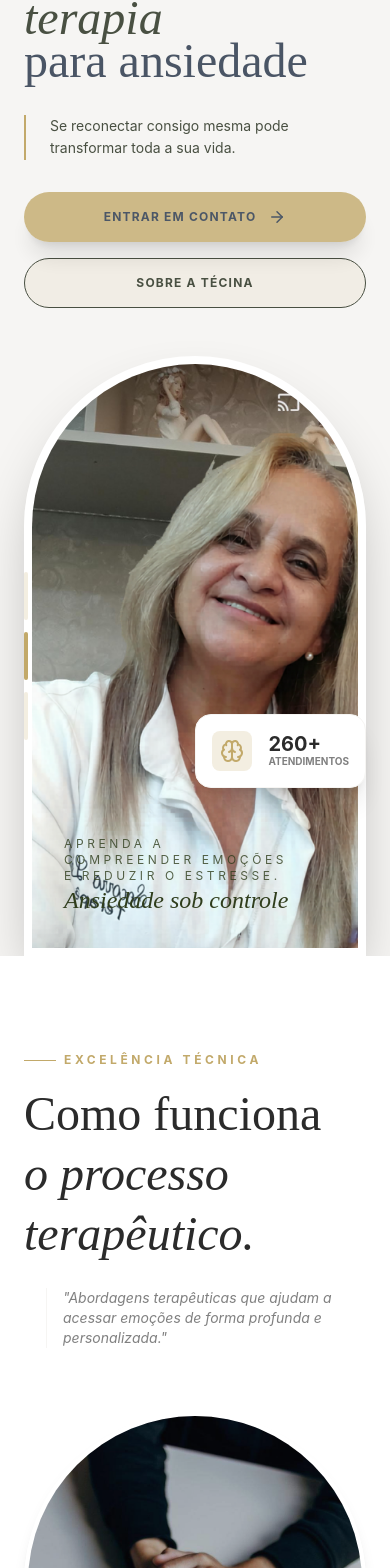
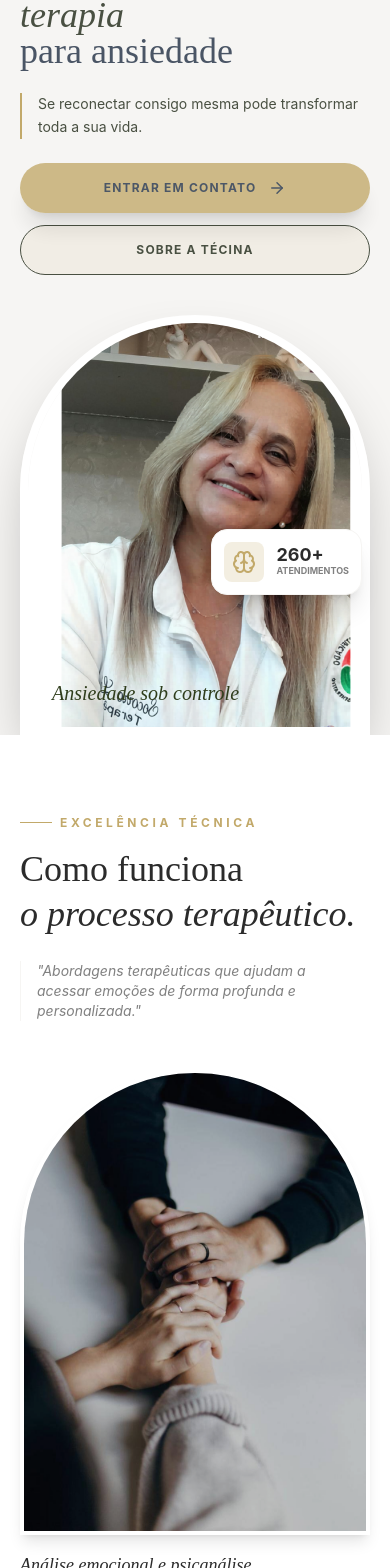
Before and after one commit to genevieve-web-site/Socorro-Lima, a React (Vite) app in the folder minha-lp/: page / in a window 390 px wide. Shown: the part 185-1753 px from the top of the page. Built offline with nearby package versions, Linux system fonts and the light colour scheme.

Commit message:
add responsividade

```diff
--- a/minha-lp/src/componentes/Footer.tsx
+++ b/minha-lp/src/componentes/Footer.tsx
@@ -1,7 +1,7 @@
 export default function Footer() {
   return (
-    <footer className="bg-brand-dark text-white pt-16 pb-8">
-      <div className="max-w-7xl mx-auto px-6 grid grid-cols-1 md:grid-cols-3 gap-12 mb-12">
+    <footer className="bg-brand-dark text-white pt-14 sm:pt-16 pb-8">
+      <div className="max-w-7xl mx-auto px-5 sm:px-6 grid grid-cols-1 md:grid-cols-3 gap-10 sm:gap-12 mb-12 text-center md:text-left">
         <div>
           <h4 className="text-brand-gold font-bold mb-4 uppercase tracking-widest">
             Socorro Lima Terapeuta
@@ -50,7 +50,7 @@ export default function Footer() {
           </p>
         </div>
       </div>
-      <div className="border-t border-white/10 pt-8 text-white/30 text-xs max-w-7xl mx-auto px-6 flex flex-col gap-2 md:flex-row md:items-center md:justify-between">
+      <div className="border-t border-white/10 pt-8 text-white/30 text-xs max-w-7xl mx-auto px-5 sm:px-6 flex flex-col gap-2 md:flex-row md:items-center md:justify-between text-center md:text-left">
         <span>
           © 2026 Socorro Lima Terapeuta. Todos os direitos reservados.
         </span>
--- a/minha-lp/src/componentes/Hero.tsx
+++ b/minha-lp/src/componentes/Hero.tsx
@@ -9,15 +9,14 @@ const carouselItems = [
   {
     src: heroImage,
     title: "Equilíbrio emocional",
-    subtitle: "Cuidado terapêutico para viver com mais leveza no dia a dia.",
   },
   {
     src: secondImage,
     title: "Ansiedade sob controle",
-    subtitle: "Aprenda a compreender emoções e reduzir o estresse.",
   },
   {
     src: Image,
+    title: "Transformação emocional",
   },
 ];
 
@@ -33,7 +32,7 @@ export default function HeroModerno() {
 
   return (
     <section
-      className="relative min-h-screen flex items-center overflow-hidden pt-20"
+      className="relative min-h-screen flex items-center overflow-hidden pt-24 lg:pt-20"
       style={{ backgroundColor: "var(--color-brand-beige)" }}
     >
       {/* TEXTO DE FUNDO (DECORATIVO) */}
@@ -43,9 +42,9 @@ export default function HeroModerno() {
         </span>
       </div>
 
-      <div className="container mx-auto px-6 grid grid-cols-1 lg:grid-cols-12 gap-12 items-center relative z-10">
+      <div className="container mx-auto px-5 sm:px-6 grid grid-cols-1 lg:grid-cols-12 gap-10 lg:gap-12 items-center relative z-10">
         {/* COLUNA DE TEXTO (5/12) */}
-        <div className="lg:col-span-5 space-y-8 lg:-mt-32">
+        <div className="lg:col-span-5 space-y-6 sm:space-y-8 lg:-mt-32">
           <div className="inline-flex items-center gap-2 px-3 py-1 rounded-full bg-brand-brown/30 text-brand-brown border border-brand-gold/20">
             <ShieldCheck size={16} />
             <span className="text-xs font-brand-brown uppercase tracking-widest">
@@ -53,7 +52,7 @@ export default function HeroModerno() {
             </span>
           </div>
 
-          <h1 className="text-5xl md:text-4xl font-serif text-gray-600 leading-[0.9] lg:-ml-1">
+          <h1 className="text-4xl sm:text-5xl md:text-4xl font-serif text-gray-600 leading-[1] sm:leading-[0.95] lg:-ml-1">
             Psicanálise & <br />
             <span className="italic font-light text-brand-brown">
               terapia{" "}
@@ -62,11 +61,11 @@ export default function HeroModerno() {
             para ansiedade
           </h1>
 
-          <p className="text-sm text-brand-brown max-w-sm leading-relaxed border-l-2 border-brand-gold pl-6">
+          <p className="text-sm text-brand-brown max-w-sm leading-relaxed border-l-2 border-brand-gold pl-4 sm:pl-6">
             Se reconectar consigo mesma pode transformar toda a sua vida.
           </p>
 
-          <div className="flex flex-col sm:flex-row gap-4">
+          <div className="flex flex-col sm:flex-row gap-3 sm:gap-4">
             <a
               href="https://wa.me/557781135298"
               target="_blank"
@@ -85,9 +84,9 @@ export default function HeroModerno() {
         </div>
 
         {/* COLUNA DA IMAGEM (7/12) */}
-        <div className="lg:col-span-7 relative h-[600px] flex justify-center items-center">
+        <div className="lg:col-span-7 relative h-[420px] sm:h-[520px] lg:h-[600px] flex justify-center items-center">
           {/* CARROSSEL EM ARCO */}
-          <div className="relative w-full max-w-[450px] h-full rounded-t-full overflow-hidden shadow-[0_30px_60px_-15px_rgba(0,0,0,0.3)] border-8 border-white">
+          <div className="relative w-full max-w-[360px] sm:max-w-[420px] lg:max-w-[450px] h-full rounded-t-full overflow-hidden shadow-[0_30px_60px_-15px_rgba(0,0,0,0.3)] border-8 border-white">
             {carouselItems.map((item, i) => (
               <img
                 key={i}
@@ -100,11 +99,11 @@ export default function HeroModerno() {
             ))}
 
             {/* OVERLAY DE TEXTO NO CARROSSEL */}
-            <div className="absolute bottom-4 left-4 md:left-6 text-left p-4 max-w-[80%]">
-              <p className="text-xs uppercase tracking-[0.3em] text-[var(--color-primary-dark)] opacity-80">
+            <div className="absolute bottom-2 sm:bottom-3 left-3 sm:left-4 md:left-6 text-left p-3 sm:p-4 max-w-[85%]">
+              <p className="text-[10px] sm:text-xs uppercase tracking-[0.25em] sm:tracking-[0.3em] text-[var(--color-primary-dark)] opacity-80">
                 {carouselItems[active].subtitle}
               </p>
-              <h4 className="text-2xl font-serif italic text-[var(--color-primary-dark)]">
+              <h4 className="text-xl sm:text-2xl font-serif italic text-[var(--color-primary-dark)]">
                 {carouselItems[active].title}
               </h4>
             </div>
@@ -112,22 +111,22 @@ export default function HeroModerno() {
 
           {/* ELEMENTOS FLUTUANTES (STATUS) */}
 
-          <div className="absolute bottom-42 right-0 md:right-10 bg-white p-4 rounded-2xl shadow-xl animate-bounce-slow flex items-center gap-4 border border-brand-beige">
+          <div className="absolute bottom-35 sm:bottom-10 right-2 sm:right-6 md:right-10 bg-white p-3 sm:p-4 rounded-2xl shadow-xl animate-bounce-slow flex items-center gap-3 sm:gap-4 border border-brand-beige z-20">
             <div className="bg-brand-gold/20 p-2 rounded-lg text-brand-gold">
               <Brain size={24} />
             </div>
             <div>
-              <p className="text-xl font-bold text-brand-dark leading-none">
+              <p className="text-lg sm:text-xl font-bold text-brand-dark leading-none">
                 260+
               </p>
-              <p className="text-[10px] uppercase text-brand-dark/60 font-bold">
+              <p className="text-[9px] sm:text-[10px] uppercase text-brand-dark/60 font-bold">
                 Atendimentos
               </p>
             </div>
           </div>
 
           {/* INDICADORES VERTICAIS */}
-          <div className="absolute left-0 lg:left-10 flex flex-col gap-3">
+          <div className="absolute left-0 lg:left-10 hidden sm:flex flex-col gap-3">
             {carouselItems.map((_, i) => (
               <div
                 key={i}
--- a/minha-lp/src/componentes/Serviços.tsx
+++ b/minha-lp/src/componentes/Serviços.tsx
@@ -38,20 +38,20 @@ export default function Services() {
   return (
     <section
       id="servicos"
-      className="py-24 relative overflow-hidden bg-fixed bg-cover bg-center"
+      className="py-20 sm:py-24 relative overflow-hidden bg-fixed bg-cover bg-center"
       // Aplica a imagem na seção toda
     >
       {/* OVERLAY: Escurece ou clareia a imagem de fundo para o texto aparecer */}
       <div className="absolute inset-0 bg-white/95 z-0" />
 
-      <div className="max-w-7xl mx-auto px-6 relative z-10">
-        <div className="flex flex-col lg:flex-row justify-between items-end mb-16 gap-6">
+      <div className="max-w-7xl mx-auto px-5 sm:px-6 relative z-10">
+        <div className="flex flex-col lg:flex-row justify-between items-start lg:items-end mb-12 sm:mb-16 gap-6">
           <div className="max-w-2xl">
             <h2 className="text-brand-gold uppercase tracking-[0.3em] text-xs font-bold mb-4 flex items-center gap-2">
               <span className="w-8 h-[1px] bg-brand-gold"></span> Excelência
               Técnica
             </h2>
-            <h3 className="text-5xl md:text-6xl font-serif text-brand-dark leading-tight">
+            <h3 className="text-4xl sm:text-5xl md:text-6xl font-serif text-brand-dark leading-tight">
               Como funciona <br />
               <span className="italic font-light">o processo terapêutico.</span>
             </h3>
@@ -63,10 +63,10 @@ export default function Services() {
         </div>
 
         {/* GRID DE CARDS */}
-        <div className="grid grid-cols-1 md:grid-cols-2 lg:grid-cols-4 gap-8 mb-20">
+        <div className="grid grid-cols-1 md:grid-cols-2 lg:grid-cols-4 gap-6 sm:gap-8 mb-16 sm:mb-20">
           {services.map((item, index) => (
             <div key={index} className="group cursor-pointer">
-              <div className="relative aspect-[3/4] rounded-t-full overflow-hidden border-4 border-white shadow-lg mb-6 transition-transform duration-500 group-hover:-translate-y-2">
+              <div className="relative aspect-[3/4] rounded-t-full overflow-hidden border-4 border-white shadow-lg mb-4 sm:mb-6 transition-transform duration-500 group-hover:-translate-y-2">
                 <img
                   src={item.img}
                   alt={item.title}
@@ -74,7 +74,7 @@ export default function Services() {
                 />
                 <div className="absolute inset-0 bg-brand-dark/10 group-hover:bg-transparent transition-colors duration-500" />
               </div>
-              <h4 className="text-xl font-serif text-brand-dark mb-2 group-hover:text-brand-gold transition-colors italic">
+              <h4 className="text-lg sm:text-xl font-serif text-brand-dark mb-2 group-hover:text-brand-gold transition-colors italic">
                 {item.title}
               </h4>
               <p className="text-sm text-brand-dark/60">{item.desc}</p>
@@ -83,7 +83,7 @@ export default function Services() {
         </div>
 
         {/* LISTA COMPLEMENTAR E CTA */}
-        <div className="grid grid-cols-1 lg:grid-cols-2 gap-12 items-center pt-6 border-t border-brand-beige/50 p-8 rounded-2xl bg-cover bg-center relative">
+        <div className="grid grid-cols-1 lg:grid-cols-2 gap-8 lg:gap-12 items-center pt-6 border-t border-brand-beige/50 p-6 sm:p-8 rounded-2xl bg-cover bg-center relative">
           <div className="absolute inset-0 bg- rounded-2xl" />
           <div className="grid grid-cols-1 sm:grid-cols-2 gap-6 relative z-10">
             {listServices.map((s, i) => (
@@ -96,8 +96,8 @@ export default function Services() {
             ))}
           </div>
 
-          <div className="bg-primary-light p-8 rounded-3xl flex flex-col md:flex-row items-center justify-between gap-6 shadow-xl border border-white/50 relative z-10">
-            <p className="text-beige font-serif italic text-lg text-center md:text-left">
+          <div className="bg-primary-light p-6 sm:p-8 rounded-3xl flex flex-col md:flex-row items-center justify-between gap-4 sm:gap-6 shadow-xl border border-white/50 relative z-10">
+            <p className="text-beige font-serif italic text-base sm:text-lg text-center md:text-left">
               Comece seu processo com <br /> um atendimento acolhedor e
               personalizado.
             </p>
@@ -105,7 +105,7 @@ export default function Services() {
               href="https://wa.me/557781135298"
               target="_blank"
               rel="noreferrer"
-              className="bg-brand-beige text-primary px-8 py-4 rounded-full font-bold uppercase text-xs tracking-widest hover:bg-white hover:text-brand-dark transition-all shadow-lg"
+              className="bg-brand-beige text-primary px-7 sm:px-8 py-4 rounded-full font-bold uppercase text-xs tracking-widest hover:bg-white hover:text-brand-dark transition-all shadow-lg"
             >
               Falar Comigo
             </a>
```
Also changed, not shown: minha-lp/src/componentes/Navbar.tsx (+7 -8 lines), minha-lp/src/componentes/ProjectsGallery.tsx (+18 -18 lines), minha-lp/src/componentes/Testimonials.tsx (+11 -11 lines).
